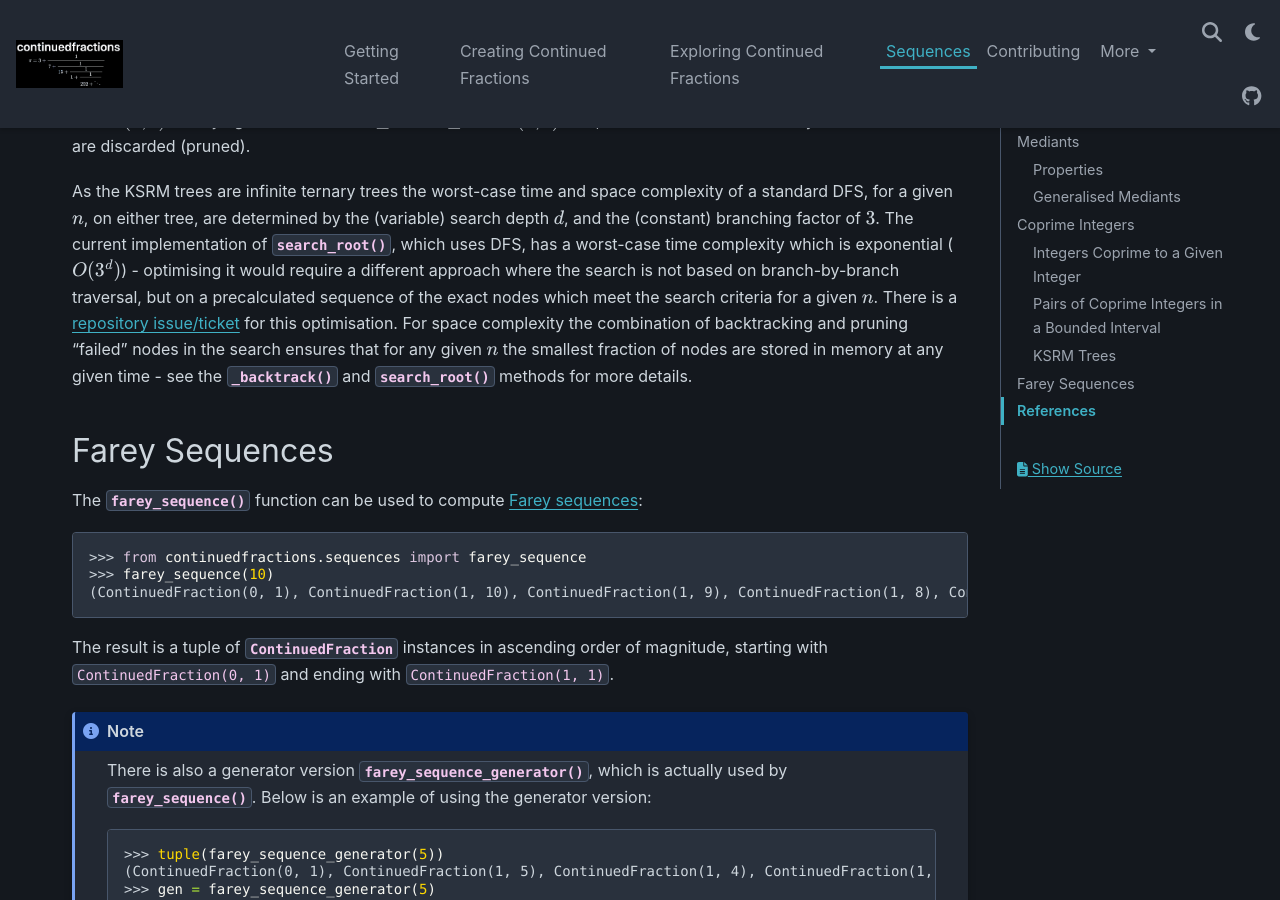
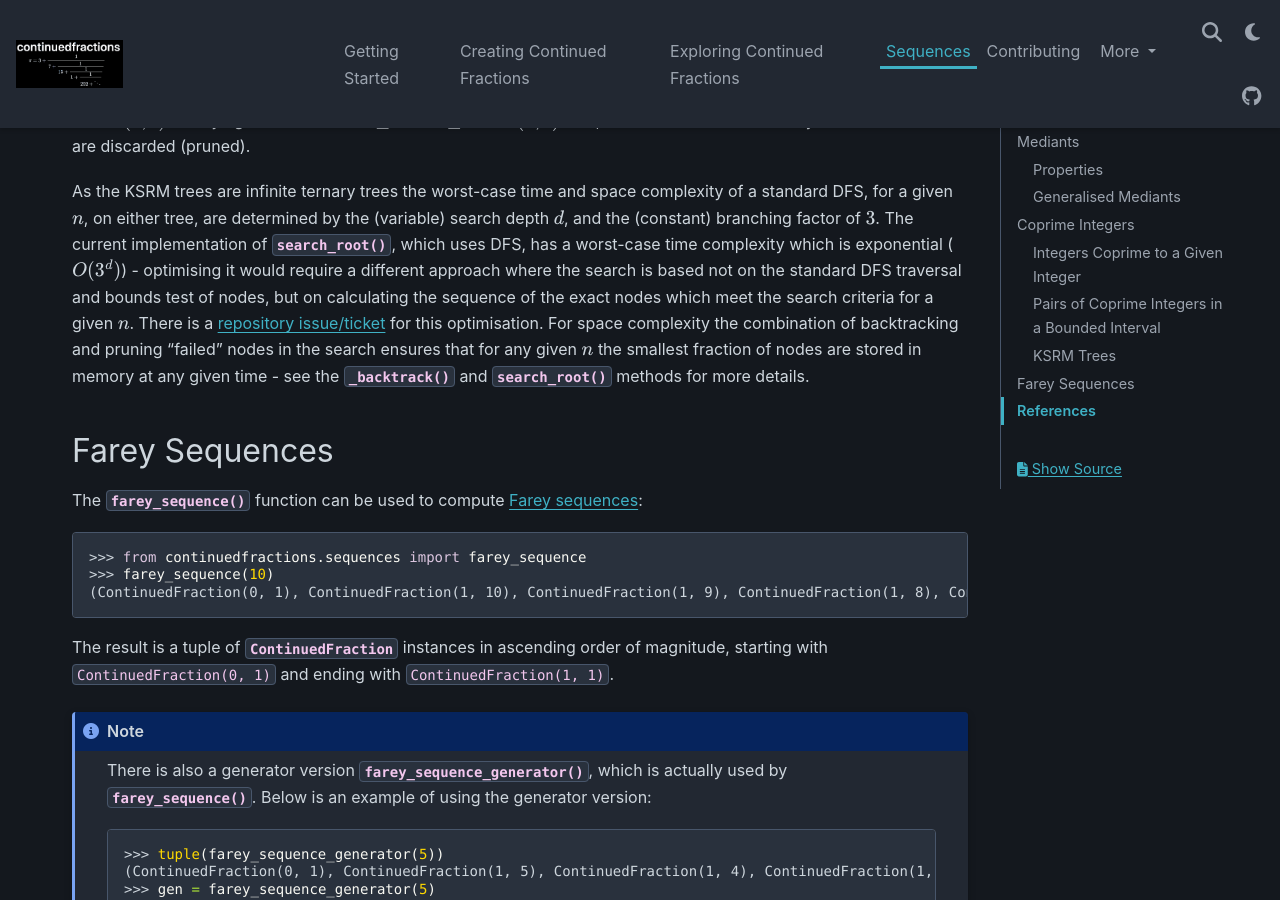
Before and after one commit to sr-murthy/continuedfractions, a Sphinx documentation site: the page built from docs/sources/sequences.rst, in a window 1280 px wide and 900 px high, scrolled down 13100 px. Built offline with Sphinx 7.4.7 and the PyData theme 0.15.4, drawn with Linux system fonts in a browser that asks for light colours; nearby versions of some CDN libraries.

Commit message:
docs: further fixes and refinements in the docs for convergents and sequences

```diff
--- a/docs/sources/sequences.rst
+++ b/docs/sources/sequences.rst
@@ -500,7 +500,7 @@
 
 The implementation of :py:meth:`~continuedfractions.sequences.KSRMTree.search_root` is guaranteed to terminate for any given :math:`n`, as there is always a finite subset of nodes :math:`(a, b)` satisfying the conditions :math:`1 \leq b < a \leq n` and :math:`(a, b) = 1`, and nodes that don't satisfy these conditions are discarded (pruned).
 
-As the KSRM trees are infinite ternary trees the worst-case time and space complexity of a standard DFS, for a given :math:`n`, on either tree, are determined by the (variable) search depth :math:`d`, and the (constant) branching factor of :math:`3`. The current implementation of :py:meth:`~continuedfractions.sequences.KSRMTree.search_root`, which uses DFS, has a worst-case time complexity which is exponential (:math:`O(3^d)`) - optimising it would require a different approach where the search is not based on branch-by-branch traversal, but on a precalculated sequence of the exact nodes which meet the search criteria for a given :math:`n`. There is a `repository issue/ticket <https://github.com/sr-murthy/continuedfractions/issues/109>`_ for this optimisation. For space complexity the combination of backtracking and pruning "failed" nodes in the search ensures that for any given :math:`n` the smallest fraction of nodes are stored in memory at any given time - see the :py:meth:`~continuedfractions.sequences.KSRMTree._backtrack` and :py:meth:`~continuedfractions.sequences.KSRMTree.search_root` methods for more details.
+As the KSRM trees are infinite ternary trees the worst-case time and space complexity of a standard DFS, for a given :math:`n`, on either tree, are determined by the (variable) search depth :math:`d`, and the (constant) branching factor of :math:`3`. The current implementation of :py:meth:`~continuedfractions.sequences.KSRMTree.search_root`, which uses DFS, has a worst-case time complexity which is exponential (:math:`O(3^d)`) - optimising it would require a different approach where the search is based not on the standard DFS traversal and bounds test of nodes, but on calculating the sequence of the exact nodes which meet the search criteria for a given :math:`n`. There is a `repository issue/ticket <https://github.com/sr-murthy/continuedfractions/issues/109>`_ for this optimisation. For space complexity the combination of backtracking and pruning "failed" nodes in the search ensures that for any given :math:`n` the smallest fraction of nodes are stored in memory at any given time - see the :py:meth:`~continuedfractions.sequences.KSRMTree._backtrack` and :py:meth:`~continuedfractions.sequences.KSRMTree.search_root` methods for more details.
 
 .. _sequences.farey-sequences:
 
```
Also changed, not shown: docs/sources/exploring-continued-fractions.rst (+15 -11 lines).
